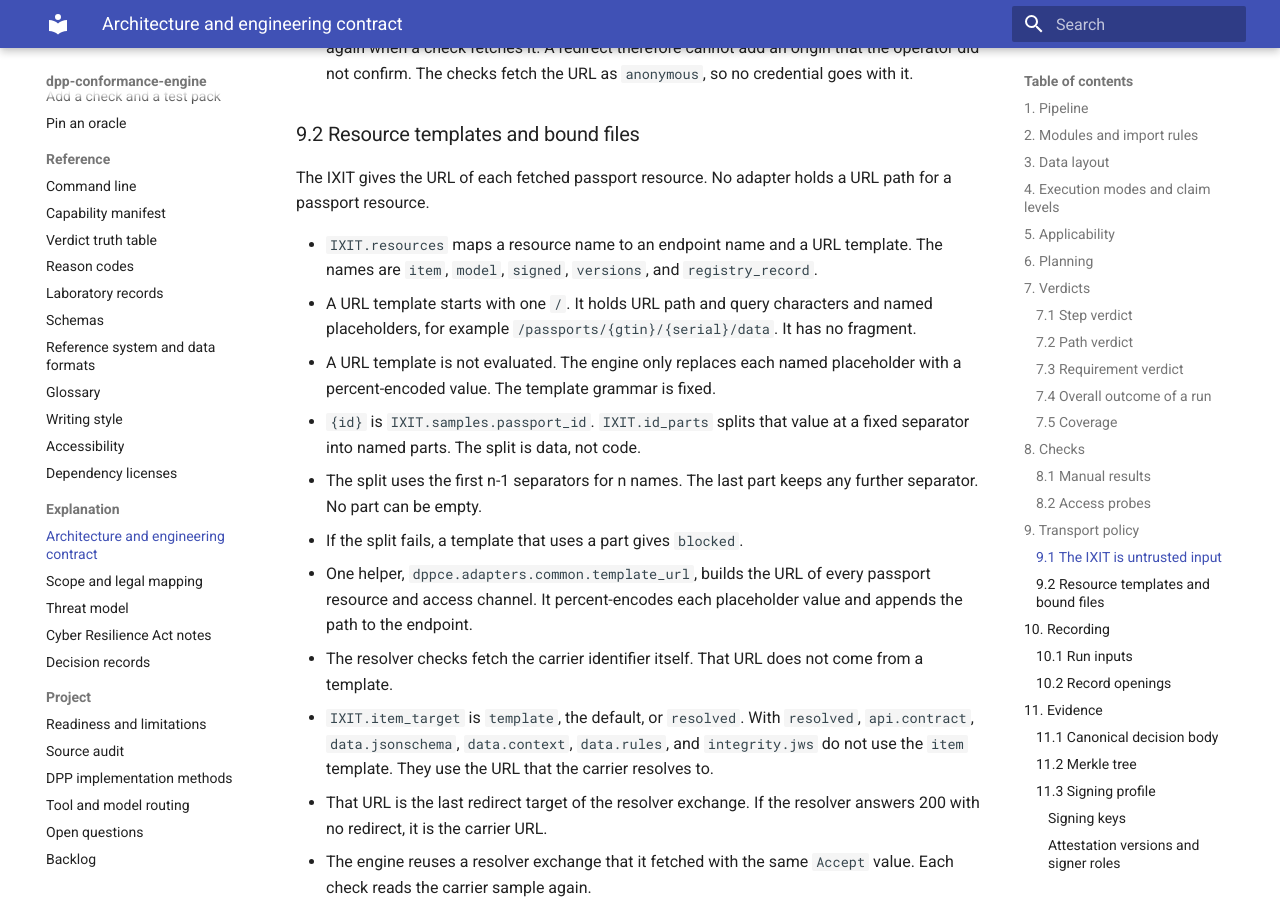
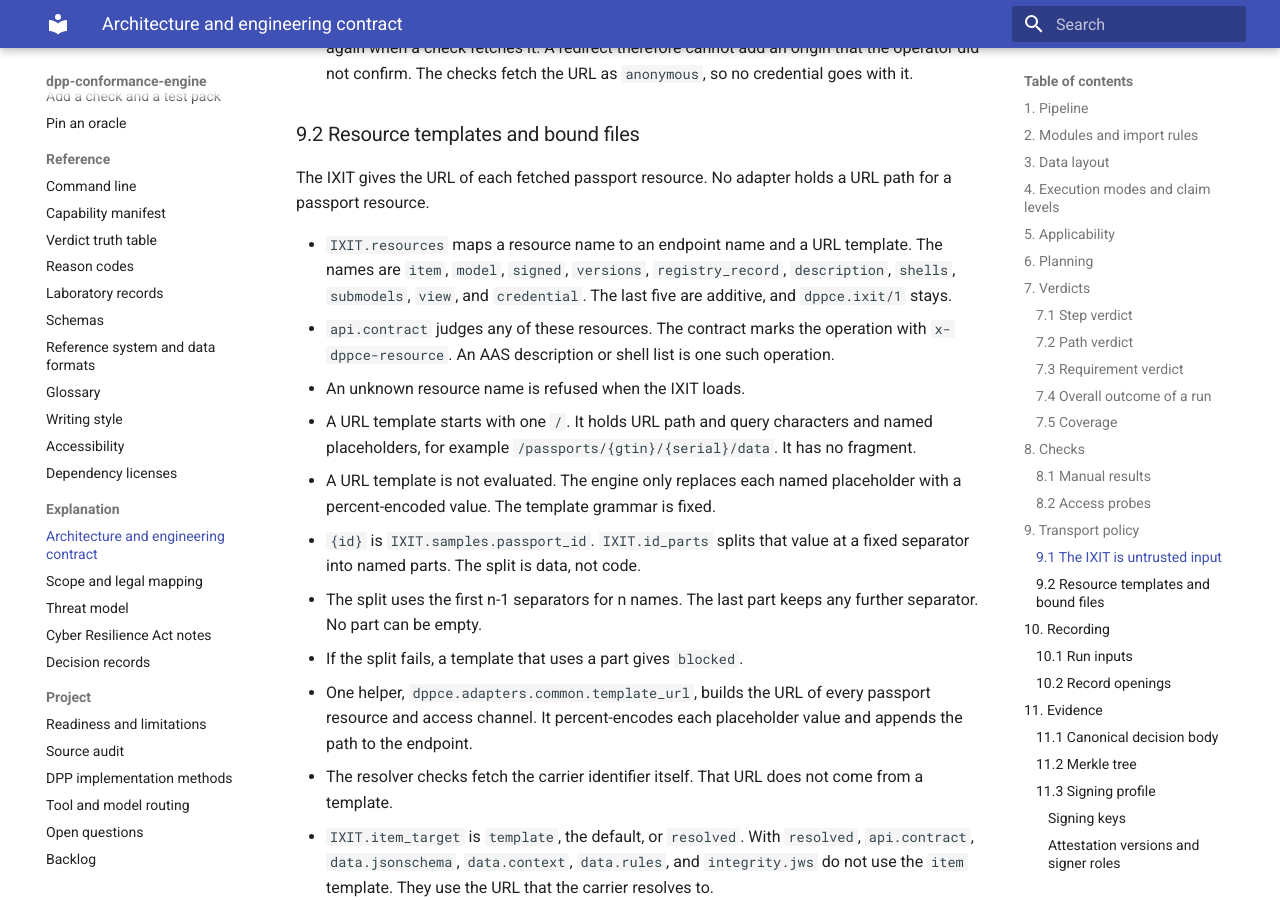
Before and after one commit to hadijannat/dpp-conformance-engine, an MkDocs documentation site: the page built from docs/explanation/architecture.md, in a window 1280 px wide and 900 px high, scrolled down 40374 px. Built offline with MkDocs 1.6.1 and Material for MkDocs 9.7.7, drawn with Linux system fonts in a browser that asks for light colours; the version menu is left out.

Commit message:
feat(ixit): add description, shells, submodels, view, and credential resource names
The names are additive and dppce.ixit/1 stays. api.contract can now judge
the AAS description and shell list operations. An unknown name is still refused.

Co-Authored-By: Claude Sonnet 5.5 <noreply@anthropic.com>

```diff
--- a/docs/explanation/architecture.md
+++ b/docs/explanation/architecture.md
@@ -1348,7 +1348,11 @@ The IXIT gives the URL of each fetched passport resource. No adapter holds a URL
 passport resource.
 
 - `IXIT.resources` maps a resource name to an endpoint name and a URL template. The names are
-  `item`, `model`, `signed`, `versions`, and `registry_record`.
+  `item`, `model`, `signed`, `versions`, `registry_record`, `description`, `shells`, `submodels`,
+  `view`, and `credential`. The last five are additive, and `dppce.ixit/1` stays.
+- `api.contract` judges any of these resources. The contract marks the operation with
+  `x-dppce-resource`. An AAS description or shell list is one such operation.
+- An unknown resource name is refused when the IXIT loads.
 - A URL template starts with one `/`. It holds URL path and query characters and named
   placeholders, for example `/passports/{gtin}/{serial}/data`. It has no fragment.
 - A URL template is not evaluated. The engine only replaces each named placeholder with a
```
Also changed, not shown: docs/reference/capabilities.md (+1 -1 lines), 3 other files.
